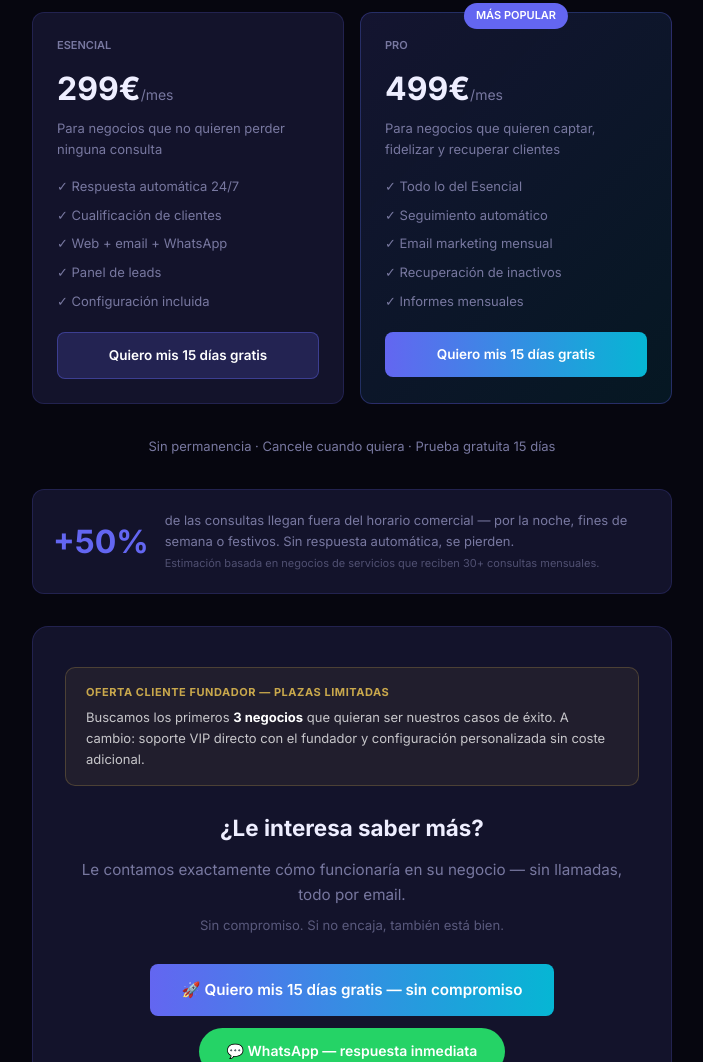
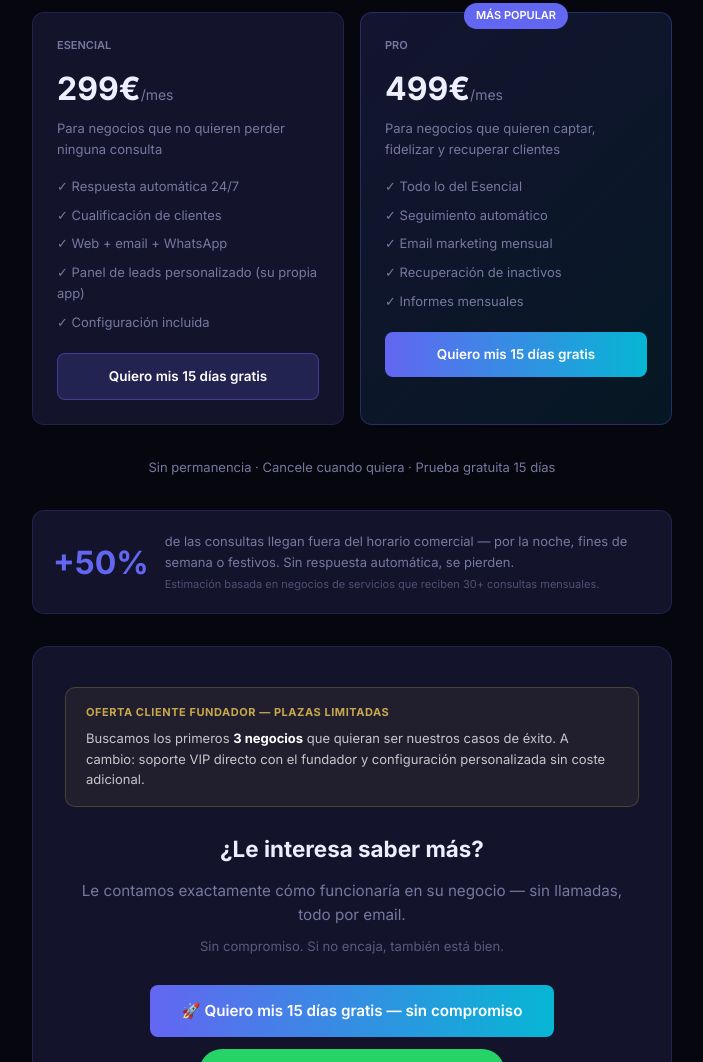
Before and after one commit to horacioAcosta/autoclientes-demo, a plain HTML site: page automatiza-tu-negocio.html in a window 1280 px wide. Shown: the part 3384-4446 px from the top of the page, without its empty margins (288-991 px from the left). Drawn offline with Linux system fonts and the light colour scheme.

Commit message:
Destacar panel de leads como app personalizada por cliente

```diff
--- a/automatiza-tu-negocio.html
+++ b/automatiza-tu-negocio.html
@@ -642,7 +642,7 @@
           <li>✓ Respuesta automática 24/7</li>
           <li>✓ Cualificación de clientes</li>
           <li>✓ Web + email + WhatsApp</li>
-          <li>✓ Panel de leads</li>
+          <li>✓ Panel de leads personalizado (su propia app)</li>
           <li>✓ Configuración incluida</li>
         </ul>
         <a href="mailto:contacto@canal-ia.com?subject=Quiero probar el Plan Esencial — 15 días gratis"
```
